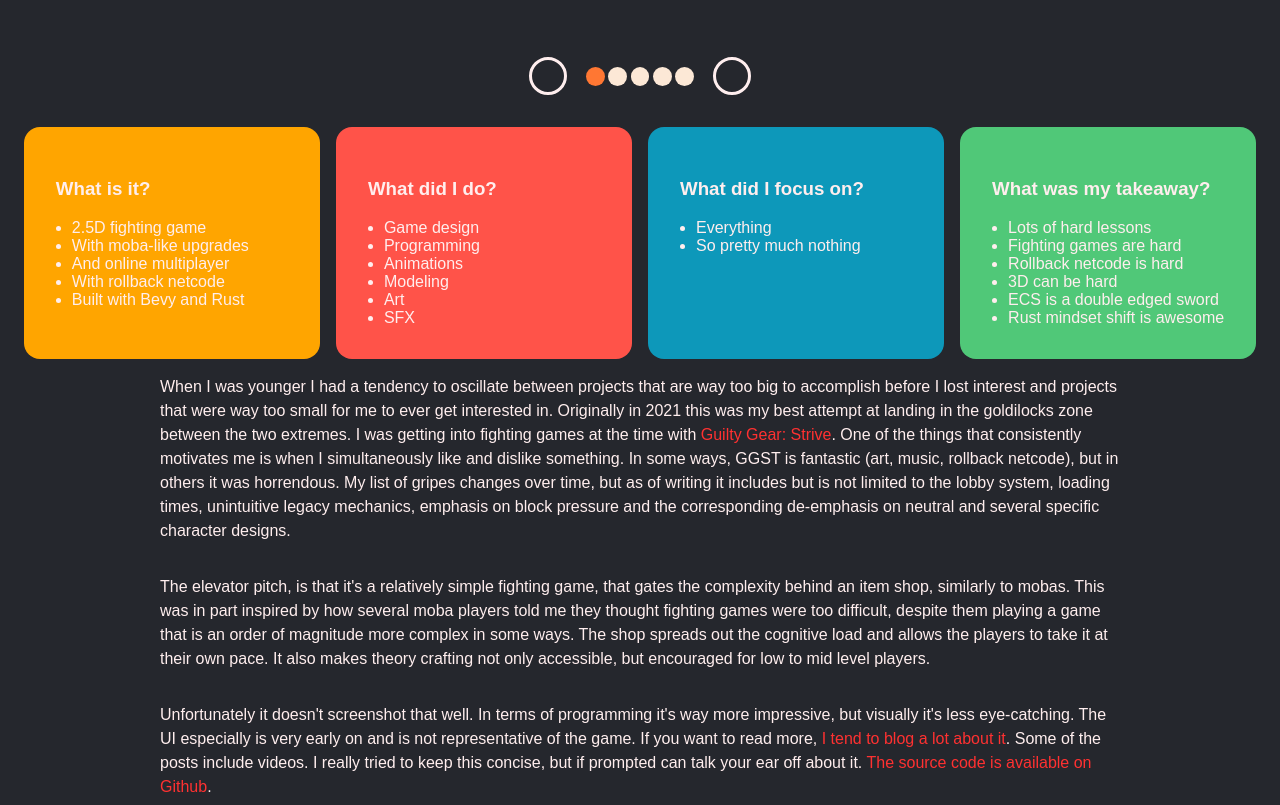
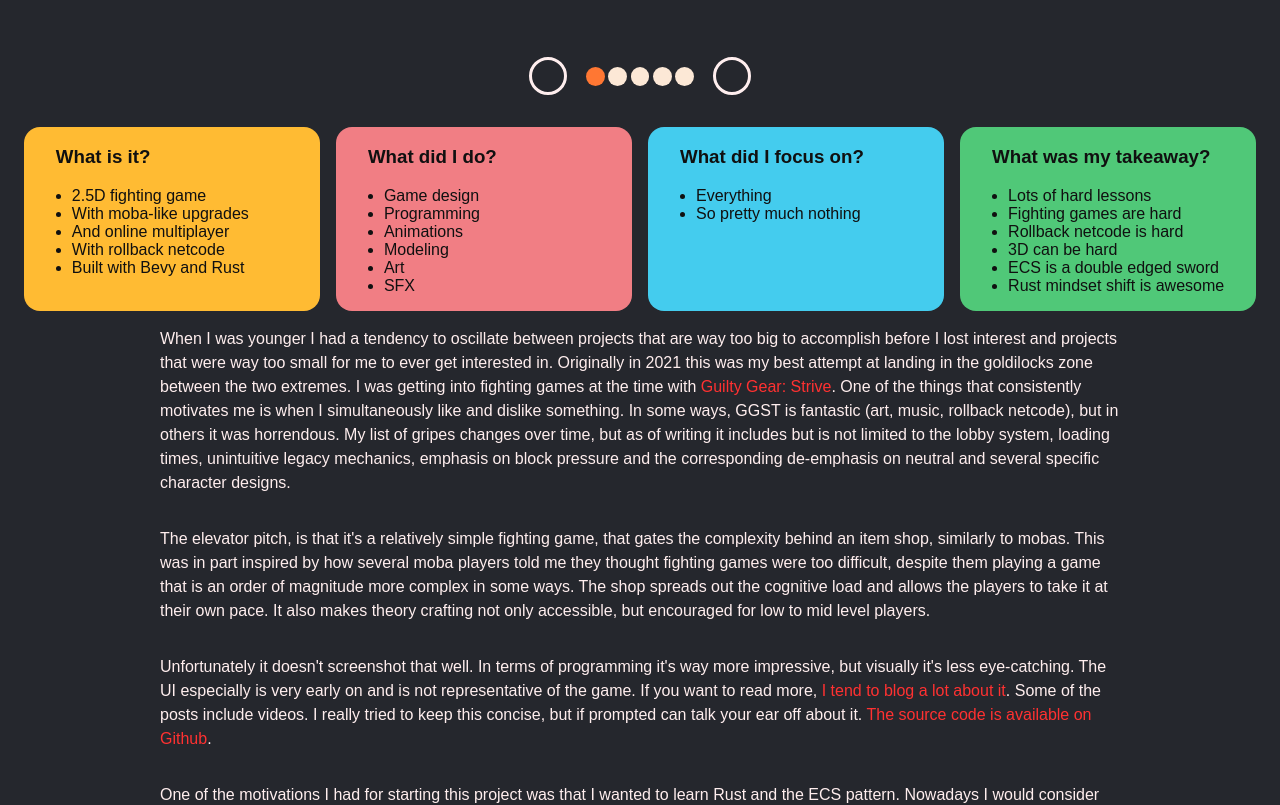
Before and after one commit to haihala/haihala.github.io, a SvelteKit app: page /portfolio in a window 1280 px wide. Shown: the part 1620-2425 px from the top of the page. Built offline with nearby package versions, Linux system fonts and the light colour scheme; grey boxes are pictures that could not be loaded; some icons are missing.

Commit message:
New portfolio info panels

```diff
--- a/src/routes/portfolio/PortfolioPanels.svelte
+++ b/src/routes/portfolio/PortfolioPanels.svelte
@@ -63,7 +63,9 @@
 
 	.box {
 		border-radius: 1rem;
-		padding: 2rem;
+		padding: 0 2rem;
+		padding-bottom: 1rem;
+		color: var(--color-text-card);
 	}
 
 	ul {
@@ -72,13 +74,13 @@
 	}
 
 	.description {
-		background-color: #ffa500;
+		background-color: #ffbb33;
 	}
 	.contribution {
-		background-color: #ff5349;
+		background-color: #f17e84;
 	}
 	.focus {
-		background-color: #0d98ba;
+		background-color: #44ccee;
 	}
 	.takeaway {
 		background-color: #50c878;
--- a/src/routes/styles.css
+++ b/src/routes/styles.css
@@ -4,7 +4,7 @@
     --color-theme-1: #ff3131;
     --color-theme-2: #ff7733;
     --color-text: #ffeeee;
-    --color-text-card: #000000;
+    --color-text-card: #101010;
     --color-bg-base: #25272d;
     --color-bg-highlight: color-mix(in srgb, var(--color-bg-base) 80%, var(--color-theme-1));
     --color-bg-card: #fce8d6;
```
